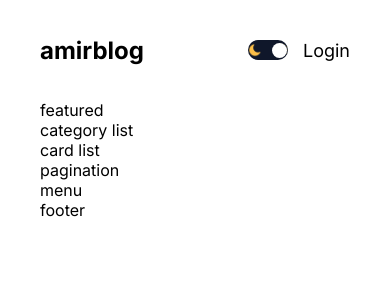
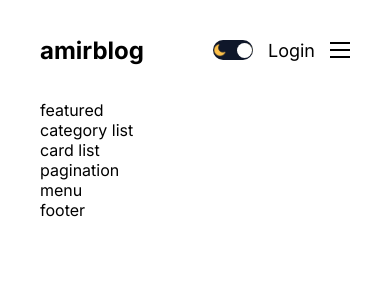
Before and after one commit to amirmammadov/blog-app, a Next.js app: page / in a window 390 px wide. Shown: the top 300 px of the page. Built offline with nearby package versions, Linux system fonts and the light colour scheme.

Commit message:
responsive design was added to navbar

```diff
--- a/components/authLinks/AuthLinks.jsx
+++ b/components/authLinks/AuthLinks.jsx
@@ -1,10 +1,14 @@
-import React from "react";
+"use client";
+
+import { useState } from "react";
 
 import Link from "next/link";
 
 import styles from "./authLinks.module.css";
 
 const AuthLinks = () => {
+  const [open, setOpen] = useState(false);
+
   const status = "notauth";
 
   return (
@@ -13,9 +17,31 @@
         <Link href="/login">Login</Link>
       ) : (
         <>
-          <Link href="/write">Write</Link>
+          <Link href="/write" className={styles.link}>
+            Write
+          </Link>
           <span className={styles.link}>Logout</span>
         </>
+      )}
+      <div className={styles.burger} onClick={() => setOpen(!open)}>
+        <div className={styles.line}></div>
+        <div className={styles.line}></div>
+        <div className={styles.line}></div>
+      </div>
+      {open && (
+        <div className={styles.responsiveMenu}>
+          <Link href="/">Homepage</Link>
+          <Link href="/">About</Link>
+          <Link href="/">Contact</Link>
+          {status === "notauth" ? (
+            <Link href="/login">Login</Link>
+          ) : (
+            <>
+              <Link href="/write">Write</Link>
+              <span className={styles.link}>Logout</span>
+            </>
+          )}
+        </div>
       )}
     </>
   );
--- a/components/authLinks/authLinks.module.css
+++ b/components/authLinks/authLinks.module.css
@@ -1,3 +1,44 @@
 .link {
   cursor: pointer;
 }
+
+.burger {
+  width: 20px;
+  height: 16px;
+  flex-direction: column;
+  justify-content: space-between;
+  cursor: pointer;
+  display: none;
+}
+
+.line {
+  width: 100%;
+  height: 2px;
+  background-color: var(--textColor);
+}
+
+.responsiveMenu {
+  position: absolute;
+  top: 100px;
+  left: 0;
+  background-color: var(--bg);
+  height: calc(100vh - 100px);
+  width: 100%;
+  display: flex;
+  flex-direction: column;
+  align-items: center;
+  justify-content: center;
+  gap: 50px;
+  font-size: 36px;
+  z-index: 999;
+}
+
+@media screen and (max-width: 640px) {
+  .burger {
+    display: flex;
+  }
+
+  .link {
+    display: none;
+  }
+}
```
